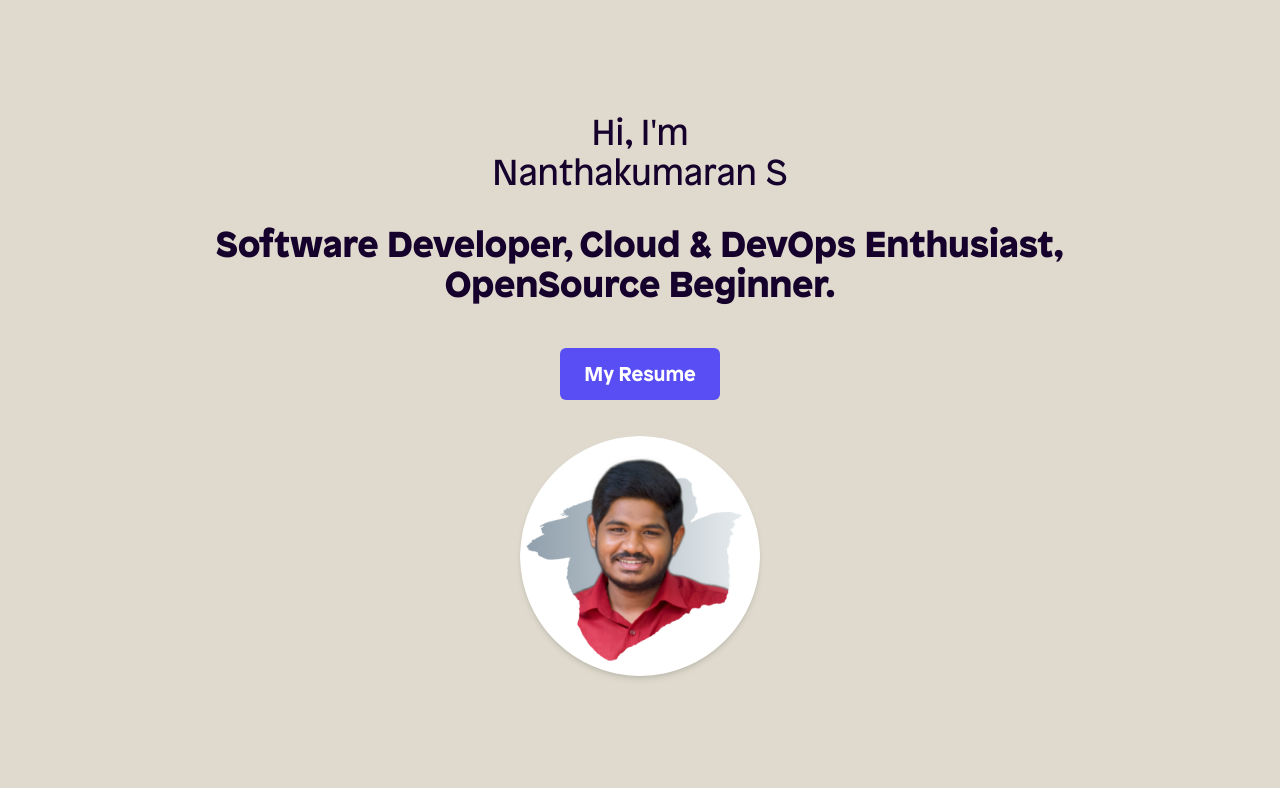
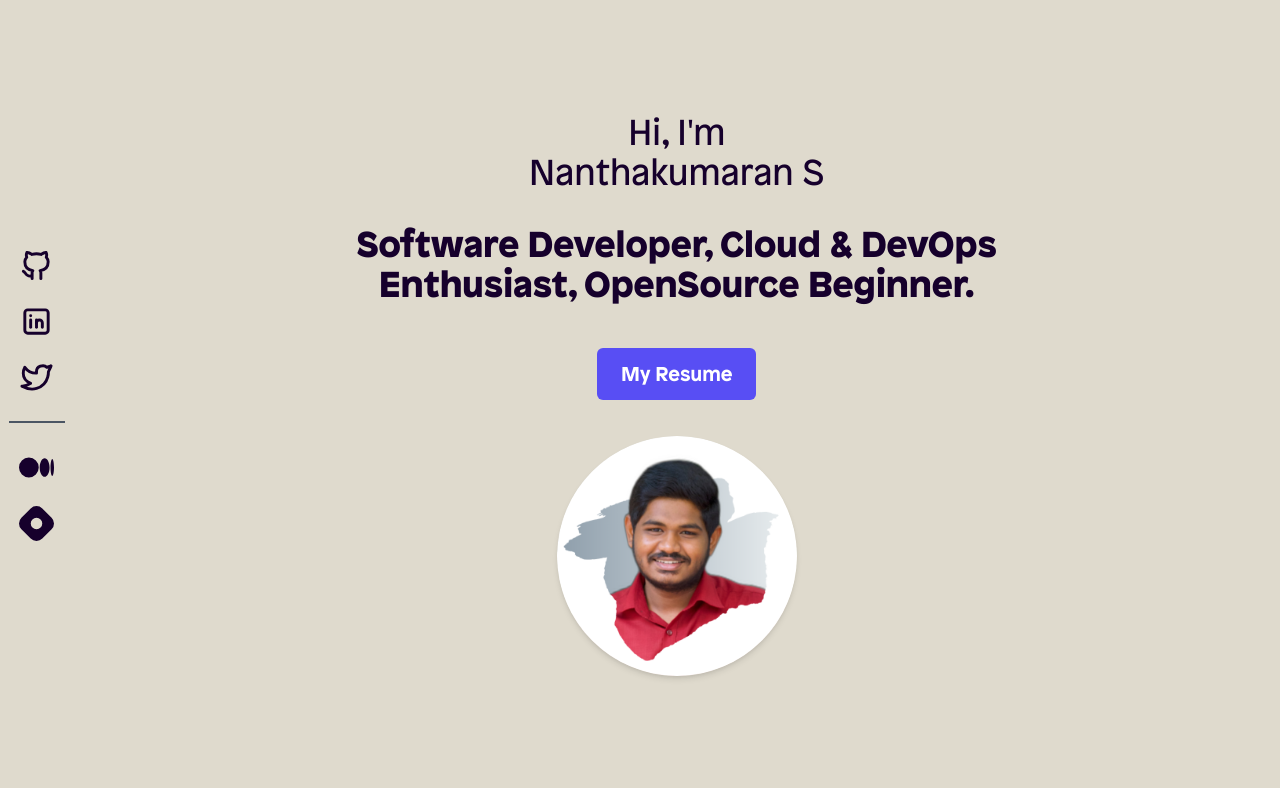
Before and after one commit to nanthakumaran-s/portfolio, a Next.js app: page / in a window 1280 px wide. Built offline with nearby package versions, Linux system fonts and the light colour scheme.

Commit message:
feat: add social links for desktop screen

```diff
--- a/components/Home/Hero.tsx
+++ b/components/Home/Hero.tsx
@@ -9,7 +9,7 @@ const Hero = () => {
         <h1 className="text-skin-base font-patron font-normal text-2xl text-center lg:text-4xl">Nanthakumaran S</h1>
         <p className="pt-4 pb-4 text-skin-base font-patron font-black text-center text-2xl lg:text-4xl lg:mt-4">Software Developer, Cloud & DevOps Enthusiast, OpenSource Beginner.</p>
         <div className="flex items-center justify-center gap-6 mb-4 lg:mt-7">
-          <a href="#" className="px-6 py-3 bg-skin-button-muted rounded-md font-bold text-skin-footer text-md hover:opacity-90 lg:text-xl font-patron">
+          <a href="/Nanthakumaran.pdf" target="blank" className="px-6 py-3 bg-skin-button-muted rounded-md font-bold text-skin-footer text-md hover:opacity-90 lg:text-xl font-patron transition ease-in-out delay-100">
             My Resume
           </a>
         </div>
--- a/components/Layout.tsx
+++ b/components/Layout.tsx
@@ -1,4 +1,13 @@
 import Head from "next/head";
+import { blogLinks, socialLinks, socialLinksType } from "../data/socialLinks";
+
+const IconComponent = ({ link }: { link: socialLinksType }) => {
+    return (
+        <a href={link.link} target="blank" className="w-14 h-14 flex items-center justify-center hover:bg-skin-fill-secondary hover:bg-opacity-40 rounded-full">
+            {link.icon}
+        </a>
+    );
+}
 
 export default function Layout ({ children }: any) {
     return (
@@ -8,7 +17,15 @@ export default function Layout ({ children }: any) {
                 <meta name="viewport" content="width=device-width, initial-scale=1" />
                 <link rel="icon" href="/favicon.png" />
             </Head>
-            <main>
+            <main className="flex">
+                <div className="hidden lg:flex lg:flex-col lg:w-20 bg-skin-fill-primary divide-y-2 divide-gray-600 mx-auto items-center justify-center gap-4">
+                    <div className="flex flex-col">
+                        {socialLinks.map((link: socialLinksType, index: number) => <IconComponent link={link} key={index}/>)}
+                    </div>
+                    <div className="flex flex-col pt-4">
+                        {blogLinks.map((link: socialLinksType, index: number) => <IconComponent link={link} key={index}/>)}
+                    </div>
+                </div>
                 {children}
             </main>
         </>
--- /dev/null
+++ b/data/socialLinks.tsx
@@ -0,0 +1,36 @@
+import { TbBrandGithub, TbBrandLinkedin, TbBrandTwitter } from 'react-icons/tb'
+import { SiHashnode, SiMedium } from 'react-icons/si'
+
+const size = 35;
+const color = "#16002C";
+
+export type socialLinksType = {
+    icon: any,
+    link: string
+}
+
+export const socialLinks : socialLinksType[] = [
+    {
+        icon: <TbBrandGithub size={size} color={color} />,
+        link: 'https://github.com/nanthakumaran-s',
+    },
+    {
+        icon: <TbBrandLinkedin size={size} color={color} />,
+        link: 'https://linkedin.com/in/nanthakumaran-s',
+    },
+    {
+        icon: <TbBrandTwitter size={size} color={color} />,
+        link: 'https://twitter.com/nanthakumaran_',
+    }
+]
+
+export const blogLinks : socialLinksType[] = [
+    {
+        icon: <SiMedium size={size} color={color} />,
+        link: 'https://nanthakumaran.medium.com/',
+    },
+    {
+        icon: <SiHashnode size={size} color={color} />,
+        link: 'https://blog.nanthakumaran.com',
+    },
+]
--- a/package.json
+++ b/package.json
@@ -19,6 +19,7 @@
     "postcss": "^8.4.21",
     "react": "18.2.0",
     "react-dom": "18.2.0",
+    "react-icons": "^4.7.1",
     "tailwindcss": "^3.2.4",
     "typescript": "4.9.4"
   }
```
Also changed, not shown: 2 other files (tests, documents, lock files or other folders).
